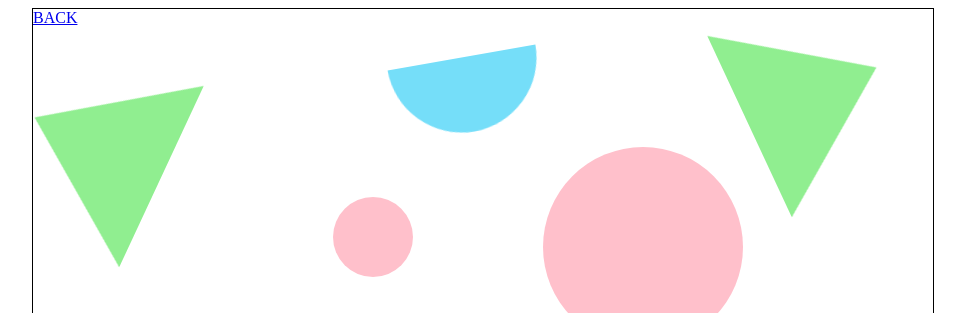
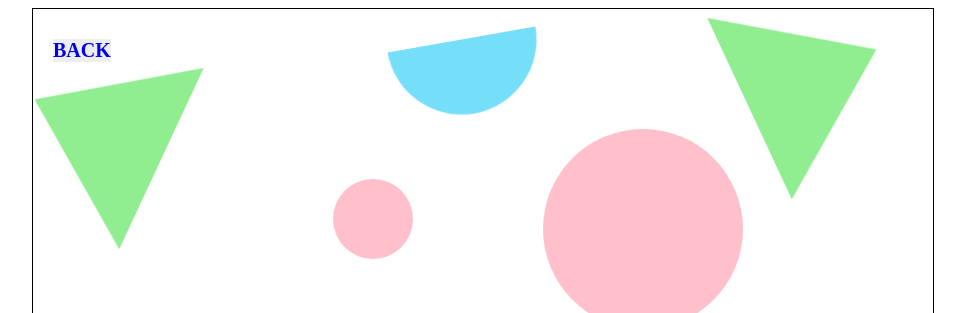
Before and after one commit to shrav2502/Magazine, a plain HTML site: page pages/end.html in a window 1280 px wide. Shown: the top 313 px of the page, without its empty margins (157-1122 px from the left). Drawn offline with Linux system fonts and the light colour scheme.

Commit message:
link improved

```diff
--- a/styles/end.css
+++ b/styles/end.css
@@ -295,7 +295,7 @@
   }
 }
 
-.end {
+.back {
   font-size: 20px;
   float: left;
   margin-top: 30px;
```
